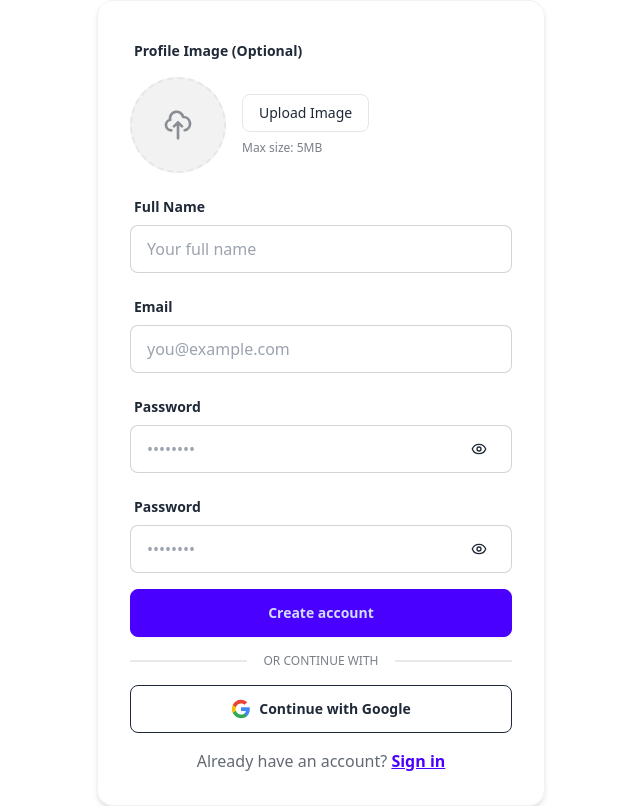
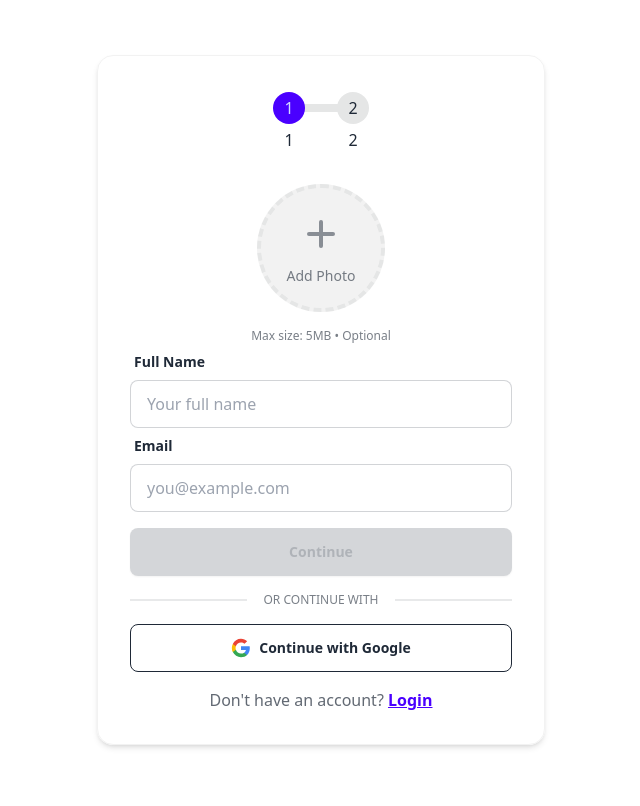
Before and after one commit to ahmadD301/Learnful-App, a React (Vite) app in the folder frontend/: page /signup in a window 1280 px wide. Shown: the whole page, without its empty margins (319-959 px from the left). Built offline with nearby package versions, Linux system fonts and the light colour scheme.

Commit message:
make signup form multi step

```diff
--- a/frontend/package.json
+++ b/frontend/package.json
@@ -11,6 +11,7 @@
   },
   "dependencies": {
     "@heroicons/react": "^2.2.0",
+    "firebase": "^12.3.0",
     "lucide-react": "^0.544.0",
     "motion": "^12.23.22",
     "react": "^19.1.1",
--- a/frontend/src/App.jsx
+++ b/frontend/src/App.jsx
@@ -3,12 +3,16 @@ import { Route, Routes } from "react-router-dom";
 import SignUpForm from "./pages/SignUpForm";
 import LoginForm from "./pages/LoginForm";
 
+import StepIndicator from "./components/signUp/StepIndicator";
+import NavigationButtons from "./components/signUp/NavigationButtons";
 
 function App() {
 
   return (
     <>
     <Routes>
+      <Route path="/" element={<NavigationButtons />} />
+
       <Route path="/login" element={<LoginForm />} />
       <Route path="/signup" element={<SignUpForm />} />
     </Routes>
--- /dev/null
+++ b/frontend/src/components/signUp/NavigationButtons.jsx
@@ -0,0 +1,43 @@
+export function NavigationButtons({
+  currentStep,
+  totalSteps,
+  onNext,
+  onBack,
+  isLoading,
+  nextDisabled = false
+}) {
+  return (
+    <div className="flex gap-4 mt-6">
+      {currentStep > 1 && (
+        <button
+          type="button"
+          onClick={onBack}
+          className="btn btn-outline flex-1"
+          disabled={isLoading}
+        >
+          Back
+        </button>
+      )}
+      <button
+        type={currentStep === totalSteps ? "submit" : "button"}
+        onClick={currentStep === totalSteps ? undefined : onNext}
+        className={`btn btn-primary flex-1 ${currentStep === 1 ? 'col-span-2' : ''}`}
+        disabled={isLoading || nextDisabled}
+      >
+        {currentStep === totalSteps ? (
+          isLoading ? (
+            <>
+              <span className="loading loading-spinner loading-sm"></span>
+              Creating account...
+            </>
+          ) : (
+            "Create account"
+          )
+        ) : (
+          "Continue"
+        )}
+      </button>
+    </div>
+  )
+}
+export default NavigationButtons;
--- a/frontend/src/components/signUp/ProfileImageUpload.jsx
+++ b/frontend/src/components/signUp/ProfileImageUpload.jsx
@@ -1,5 +1,3 @@
-// components/ProfileImageUpload.jsx
-"use client"
 
 import { motion } from "framer-motion"
 
@@ -10,11 +8,17 @@ export function ProfileImageUpload({
   isLoading
 }) {
   return (
-    <div className="space-y-2">
-      <label className="label">
-        <span className="label-text font-semibold">Profile Image (Optional)</span>
-      </label>
-      <div className="flex items-center gap-4">
+    <div className="space-y-4 text-center">
+      <div className="flex flex-col items-center gap-4">
+        <input
+          type="file"
+          id="profileImage"
+          accept="image/*"
+          onChange={handleImageChange}
+          className="hidden"
+          disabled={isLoading}
+        />
+
         {imagePreview ? (
           <motion.div
             initial={{ scale: 0.8, opacity: 0 }}
@@ -24,12 +28,12 @@ export function ProfileImageUpload({
             <img
               src={imagePreview}
               alt="Profile preview"
-              className="w-24 h-24 rounded-full object-cover border-2 border-base-300"
+              className="w-32 h-32 rounded-full object-cover border-4 border-primary shadow-lg"
             />
             <button
               type="button"
               onClick={removeImage}
-              className="absolute -top-2 -right-2 bg-error text-error-content rounded-full p-1 hover:scale-110 transition-transform"
+              className="absolute -top-2 -right-2 bg-error text-error-content rounded-full p-1 hover:scale-110 transition-transform shadow-md"
               disabled={isLoading}
             >
               <svg xmlns="http://www.w3.org/2000/svg" className="h-4 w-4" fill="none" viewBox="0 0 24 24" stroke="currentColor">
@@ -38,30 +42,22 @@ export function ProfileImageUpload({
             </button>
           </motion.div>
         ) : (
-          <div className="w-24 h-24 rounded-full border-2 border-dashed border-base-300 flex items-center justify-center bg-base-200">
-            <svg xmlns="http://www.w3.org/2000/svg" className="h-8 w-8 text-base-content/50" fill="none" viewBox="0 0 24 24" stroke="currentColor">
-              <path strokeLinecap="round" strokeLinejoin="round" strokeWidth={2} d="M7 16a4 4 0 01-.88-7.903A5 5 0 1115.9 6L16 6a5 5 0 011 9.9M15 13l-3-3m0 0l-3 3m3-3v12" />
-            </svg>
-          </div>
-        )}
-        <div className="flex-1">
-          <input
-            type="file"
-            id="profileImage"
-            accept="image/*"
-            onChange={handleImageChange}
-            className="hidden"
-            disabled={isLoading}
-          />
           <label
             htmlFor="profileImage"
-            className="cursor-pointer inline-flex items-center justify-center rounded-lg border border-base-300 bg-base-100 px-4 py-2 text-sm font-medium hover:bg-base-200 transition-colors"
+            className="w-32 h-32 rounded-full border-4 border-dashed border-base-300 flex items-center justify-center bg-base-200 hover:bg-base-300 transition-colors cursor-pointer"
           >
-            {imagePreview ? "Change Image" : "Upload Image"}
+            <div className="flex flex-col items-center">
+              <svg xmlns="http://www.w3.org/2000/svg" className="h-12 w-12 text-base-content/50" fill="none" viewBox="0 0 24 24" stroke="currentColor">
+                <path strokeLinecap="round" strokeLinejoin="round" strokeWidth={2} d="M12 6v6m0 0v6m0-6h6m-6 0H6" />
+              </svg>
+              <span className="text-sm text-base-content/60 mt-2">Add Photo</span>
+            </div>
           </label>
-          <p className="text-xs text-base-content/60 mt-2">Max size: 5MB</p>
-        </div>
+        )}
+
+        <p className="text-xs text-base-content/60">Max size: 5MB • Optional</p>
       </div>
     </div>
   )
 }
+export default ProfileImageUpload;
--- /dev/null
+++ b/frontend/src/components/signUp/StepIndicator.jsx
@@ -0,0 +1,17 @@
+export function StepIndicator({ currentStep, totalSteps }) {
+  return (
+    <div className="flex justify-center mb-8">
+      <div className="steps steps-horizontal">
+        {[...Array(totalSteps)].map((_, index) => (
+          <div
+            key={index}
+            className={`step ${index < currentStep ? 'step-primary' : ''} ${index === currentStep - 1 ? 'step-primary' : ''}`}
+          >
+            <span className="step-marker">{index + 1}</span>
+          </div>
+        ))}
+      </div>
+    </div>
+  )
+}
+export default StepIndicator;
--- a/frontend/src/pages/SignUpForm.jsx
+++ b/frontend/src/pages/SignUpForm.jsx
@@ -1,5 +1,5 @@
 import React from 'react'
-import { motion } from "framer-motion"
+import { motion, AnimatePresence } from "framer-motion"
 import { ProfileImageUpload } from '../components/signUp/ProfileImageUpload'
 import { NameInput } from '../components/signUp/NameInput.jsx'
 import EmailInput from '../components/login/EmailInput.jsx'
@@ -9,8 +9,11 @@ import { Divider } from '../components/login/Divider.jsx'
 import { GoogleSignInButton } from '../components/login/GoogleSignInButton.jsx'
 import { useState } from 'react'
 import AuthLink from '../components/login/AuthLink.jsx'
+import NavigationButtons from '../components/signUp/NavigationButtons.jsx'
+import StepIndicator from '../components/signUp/StepIndicator.jsx'
+import toast from 'react-hot-toast'
+function SignUp() {
 
-function SignUp() {
   const [formData, setFormData] = useState({
     name: "",
     email: "",
@@ -22,14 +25,115 @@ function SignUp() {
   const [isLoading, setIsLoading] = useState(false);
   const [error, setError] = useState("");
   const [shake, setShake] = useState(false);
+  const [currentStep, setCurrentStep] = useState(1);
+  const totalSteps = 2;
+
+  const handleSubmit = async (e) => {
+    if (e) e.preventDefault();
+
+  }
+
+  // handle step navigation
+  const handleNext = () => {
+    // Validate step 1 before proceeding
+    if (currentStep === 1) {
+      if (!formData.name.trim()) {
+        toast.error("Please enter your full name");
+        return;
+      }
+      if (!formData.email.trim()) {
+        toast.error("Please enter your email");
+        return;
+      }
+      // Basic email validation
+      const emailRegex = /^[^\s@]+@[^\s@]+\.[^\s@]+$/;
+      if (!emailRegex.test(formData.email)) {
+        toast.error("Please enter a valid email address");
+        return;
+      }
+    }
+
+    // Validate step 2 before proceeding to submission
+    if (currentStep === 2) {
+      if (!formData.password) {
+        toast.error("Please enter a password");
+        return;
+      }
+      if (!formData.confirmPassword) {
+        toast.error("Please confirm your password");
+        return;
+      }
+      if (formData.password.length < 8) {
+        toast.error("Password must be at least 8 characters long");
+        return;
+      }
+      if (formData.password !== formData.confirmPassword) {
+        toast.error("Passwords do not match");
+        return;
+      }
+      // Additional password strength validation
+      const passwordRegex = /^(?=.*[a-zA-Z])(?=.*\d).{8,}$/;
+      if (!passwordRegex.test(formData.password)) {
+        toast.error("Password must contain both letters and numbers");
+        return;
+      }
+    }
+
+    if (currentStep < totalSteps) {
+      setCurrentStep(currentStep + 1);
+    }
+    else {
+      // Final submission logic here
+      handleSubmit(e);
+    }
+  };
+  const handleBack = () => {
+    if (currentStep > 1) {
+      setCurrentStep(currentStep - 1);
+    }
+  }
 
 
-  const handleSubmit = async (e) => {
+  // hanle image upload
+  const handleImageChange = (e) => {
+    const file = e.target.files[0];
+    if (!file) return;
+    // Check file size
+    if (file) {
+      if (file.size > 5 * 1024 * 1024) {
+        toast.error("File size should be less than 5MB");
+        return;
+      }
+    }
+    // Check file type
+    if (file && !file.type.startsWith('image/')) {
+      toast.error("Please select a valid image file");
+      return;
+    }
+    setProfileImage(file);
+    // Create preview
+    const reader = new FileReader();
+    reader.onloadend = () => {
+      setImagePreview(reader.result);
+    };
+    reader.readAsDataURL(file);
+  }
 
+  const removeImage = () => {
+    setProfileImage(null);
+    setImagePreview(null);
+    setError("");
   }
-  return (
+
+  // Handle input changes for all form fields
+  const handleInputChange = (field, value) => {
+    setFormData({ ...formData, [field]: value });
+    setError("");
+  }
 
 
+
+  return (
     <div className="flex items-center justify-center min-h-screen">
       <div className="card card-bordered max-w-md w-full shadow-md">
         <div className="card-body">
@@ -39,57 +143,107 @@ function SignUp() {
             transition={{ duration: 0.5 }}
             className={shake ? "animate-shake" : ""}
           >
+            <StepIndicator currentStep={currentStep} totalSteps={totalSteps} />
+
             <form onSubmit={handleSubmit} className="space-y-4">
+              <AnimatePresence mode='wait'>
+                {currentStep === 1 && (
+                  <motion.div
+                    key="step1"
+                    initial={{ opacity: 0, y: 20 }}
+                    animate={{ opacity: 1, y: 0 }}
+                    transition={{ duration: 0.5 }}
+                    className={shake ? "animate-shake" : ""}
+                  >
                     <ProfileImageUpload
-              // imagePreview={imagePreview}
-              // handleImageChange={(e) => {}}
-              // removeImage={() => {}}
-              // isLoading={isLoading}
+                      imagePreview={imagePreview}
+                      handleImageChange={handleImageChange}
+                      removeImage={removeImage}
+                      isLoading={isLoading}
                     />
-
                     <NameInput
-              // name={formData.name}
-              // setName={(value) => handleInputChange("name", value)}
-              // isLoading={isLoading}
+                      name={formData.name}
+                      setName={(value) => handleInputChange('name', value)}
+                      isLoading={isLoading}
                     />
 
                     <EmailInput
-              // email={formData.email}
-              // setEmail={(value) => handleInputChange("email", value)}
-              // isLoading={isLoading}
+                      email={formData.email}
+                      setEmail={(value) => handleInputChange('email', value)}
+                      isLoading={isLoading}
+                    />
+                  </motion.div>
+                )} {currentStep === 2 && (
+                  <motion.div
+                    initial={{ opacity: 0, y: 20 }}
+                    animate={{ opacity: 1, y: 0 }}
+                    transition={{ duration: 0.5 }}
+                    className={shake ? "animate-shake" : ""}
+                  >
+                    <div className="text-center mb-6">
+                      <h3 className="text-lg font-semibold">Almost done!</h3>
+                      <p className="text-base-content/60">Create a secure password for your account</p>
+                    </div>
+
+                    <PasswordInput
+                      password={formData.password}
+                      setPassword={(value) => handleInputChange('password', value)}
+                      isLoading={isLoading}
+                      label="Password"
                     />
 
                     <PasswordInput
-              // password={formData.password}
-              // setPassword={(value) => handleInputChange('password', value)}
-              // isLoading={isLoading}
-              // label="Password"
+                      password={formData.confirmPassword}
+                      setPassword={(value) => handleInputChange('confirmPassword', value)}
+                      isLoading={isLoading}
+                      label="Confirm Password"
+                      placeholder="Confirm your password"
                     />
+                    {/* <hr className="my-2" />
+                    <div className="bg-base-200 rounded-lg p-4">
+                      <p className="text-sm text-base-content/70">
+                        <strong>Password requirements:</strong>
+                        <br />• At least 8 characters long
+                        <br />• Use a mix of letters and numbers
+                      </p>
+                    </div> */}
+                  </motion.div>
+                )}
+              </AnimatePresence>
 
-              <PasswordInput
-              // password={formData.confirmPassword}
-              // setPassword={(value) => handleInputChange('confirmPassword', value)}
-              // isLoading={isLoading}
-              // label="Confirm Password"
-              // placeholder="Confirm your password"
+              <NavigationButtons
+                currentStep={currentStep}
+                totalSteps={totalSteps}
+                onNext={handleNext}
+                onBack={handleBack}
+                isLoading={isLoading}
+                nextDisabled={
+                  currentStep === 1
+                    ? (!formData.name.trim() || !formData.email.trim())
+                    : currentStep === 2
+                      ? (!formData.password || !formData.confirmPassword || formData.password.length < 8)
+                      : false
+                }
               />
-
-              <SubmitButton isLoading={isLoading}>
-                Create account
-              </SubmitButton>
-
+              {(currentStep === 2 || currentStep === 1) && (
+                <>
                   <Divider />
-
                   <GoogleSignInButton
                   // onClick={handleGoogleSignUp}
                   // isLoading={isLoading}
-              />
+                  >
+                    Sign up with Google
+                  </GoogleSignInButton>
                   <AuthLink
-                question="Already have an account?"
-                linkText="Sign in"
+                    question="Don't have an account?"
+                    linkText="Login"
                     href="/login"
                     className="mt-4"
                   />
+                </>
+
+              )}
+
             </form>
           </motion.div>
 
```
Also changed, not shown: 1 other file (tests, documents, lock files or other folders). Lines whose indentation alone changed are shown as unchanged.
